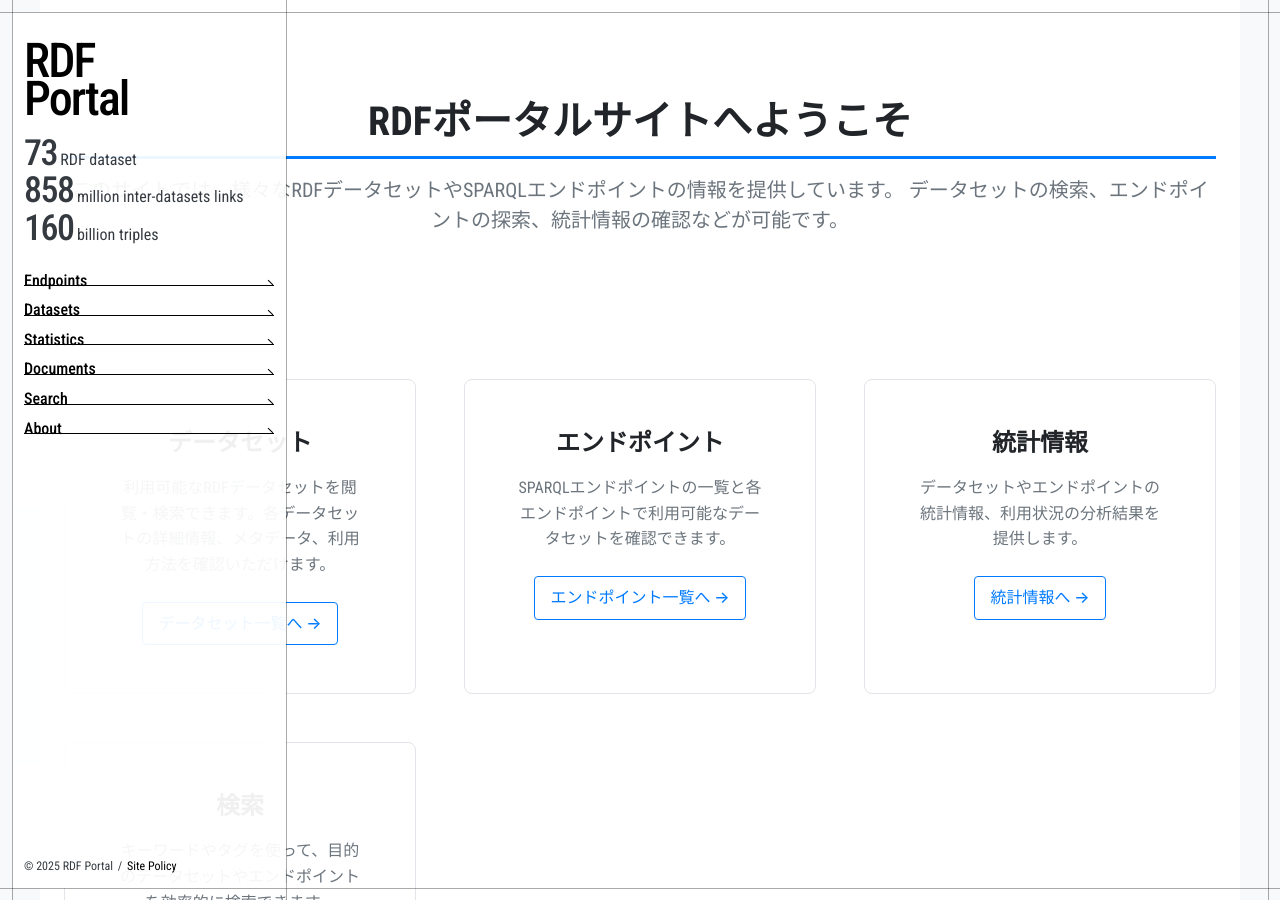
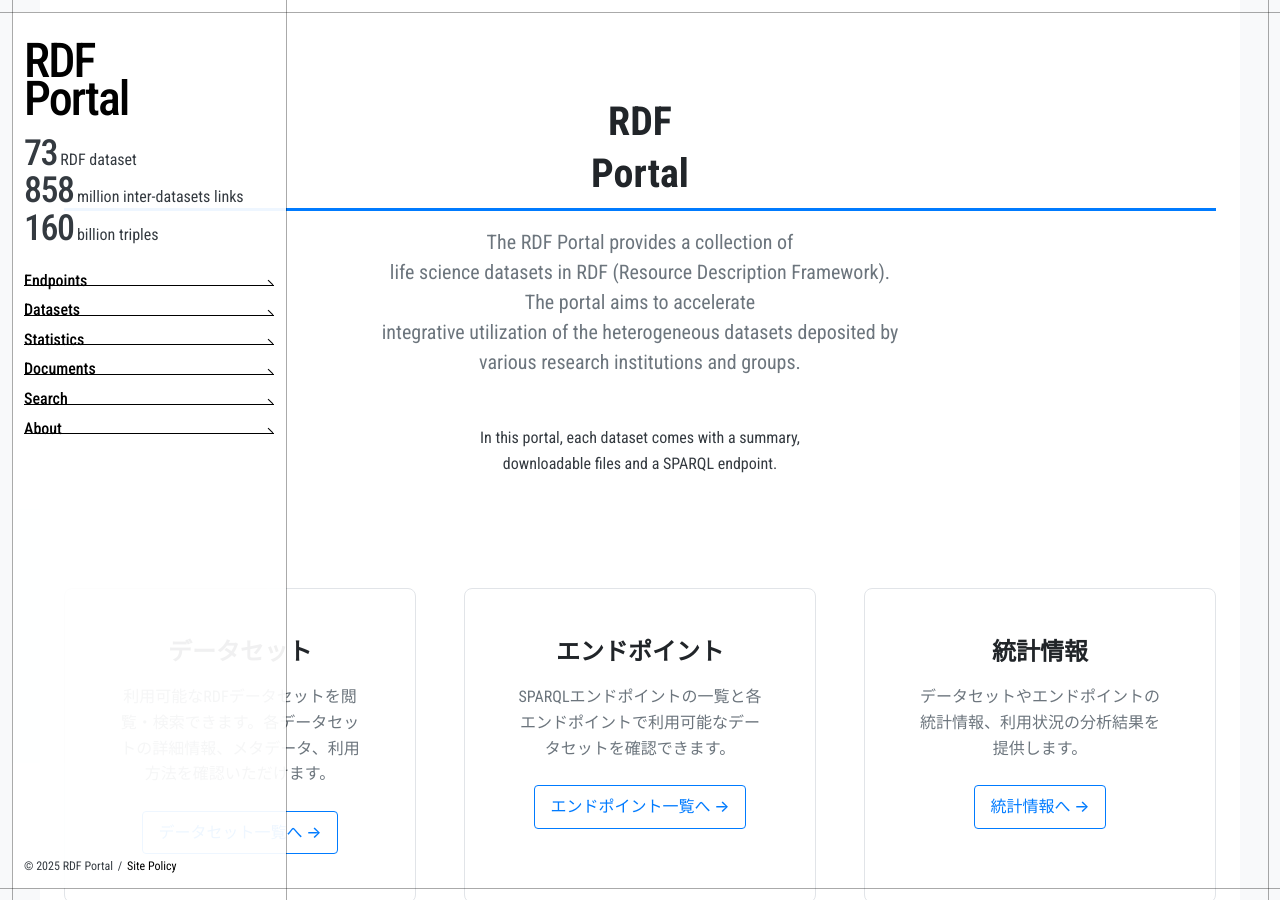
Before and after one commit to PENQEinc/rdf-portal-v2.github.io, a Jekyll site: the page built from index.md, in a window 1280 px wide and 900 px high. Built offline with Jekyll 4.4.1, drawn with Linux system fonts in a browser that asks for light colours; some of the changed text lies outside the part shown.

Commit message:
feat: Stage 1 - Implement dataset tiles background with RSCSS convention
- Add #TopTilingBackground project component with PascalCase ID
- Extract .dataset-tile as separate component in /object/component/
- Use RSCSS > selector for direct child elements
- Update JavaScript to TopTilingBackgroundController class
- Static tile generation with 20 sample datasets
- Floating animation with random positioning
- Responsive design for mobile devices

RSCSS compliance:
- Project: #TopTilingBackground (PascalCase ID)
- Component: .dataset-tile (hyphen-separated)
- Nested selectors use > for direct children

```diff
--- a/_layouts/default.html
+++ b/_layouts/default.html
@@ -64,6 +64,11 @@
       }
     });
   </script>
+
+  <!-- トップページ専用のJavaScript -->
+  {% if page.title == 'Top' %}
+  <script src="{{ '/assets/js/top-page-tiles.js' | relative_url }}"></script>
+  {% endif %}
 </body>
 
 </html>
--- /dev/null
+++ b/_sass/object/project/_TopTilingBackground.sass
@@ -0,0 +1,34 @@
+// ============================================================================
+// Top Page Tiling Background - Project Component
+// ============================================================================
+
+#TopTilingBackground
+  position: relative
+  min-height: 100vh
+  overflow: hidden
+
+  > .dataset-tiles
+    position: absolute
+    top: 0
+    left: 0
+    width: 100%
+    height: 100%
+    pointer-events: none
+    z-index: 1
+    opacity: 0.1
+
+  > .content
+    position: relative
+    z-index: 2
+    background: rgba(255, 255, 255, 0.95)
+    min-height: 100vh
+    backdrop-filter: blur(2px)
+
+// レスポンシブ対応
+@media (max-width: 768px)
+  #TopTilingBackground
+    > .content
+      background: rgba(255, 255, 255, 0.98)
+
+    > .dataset-tiles
+      opacity: 0.05
--- a/assets/css/main.sass
+++ b/assets/css/main.sass
@@ -20,12 +20,14 @@
 @import 'object/component/card'
 @import 'object/component/global-navigation'
 @import 'object/component/btn'
+@import 'object/component/dataset-tile'
 
 // Object - Project
 @import 'object/project/hero'
 @import 'object/project/feature'
 @import 'object/project/state'
 @import 'object/project/endpoint'
+@import 'object/project/TopTilingBackground'
 
 // Object - Utility
 @import 'object/utility/spacing'
--- /dev/null
+++ b/assets/js/top-page-tiles.js
@@ -0,0 +1,78 @@
+/**
+ * Top page dataset tiles background implementation
+ * Stage 1: Basic static tiles layout
+ * RSCSS Convention: Project component with PascalCase ID
+ */
+
+class TopTilingBackgroundController {
+  constructor() {
+    this.container = document.querySelector('#TopTilingBackground .dataset-tiles');
+    this.tileCount = 20; // 初期段階では固定数
+
+    if (this.container) {
+      this.init();
+    }
+  }
+
+  init() {
+    this.createStaticTiles();
+  }
+
+  createStaticTiles() {
+    // Stage 1: 固定のサンプルデータでタイルを生成
+    const sampleTiles = [
+      { title: 'UniProt', description: 'Protein sequence and annotation data' },
+      { title: 'ChEMBL', description: 'Bioactive drug-like small molecules' },
+      { title: 'PubChem', description: 'Chemical substances and compounds' },
+      { title: 'KEGG', description: 'Biological pathways and systems' },
+      { title: 'GO Terms', description: 'Gene Ontology annotations' },
+      { title: 'Reactome', description: 'Biological pathway knowledge' },
+      { title: 'DrugBank', description: 'Drug and drug target database' },
+      { title: 'OMIM', description: 'Human genes and genetic disorders' },
+      { title: 'DisGeNET', description: 'Genes and diseases associations' },
+      { title: 'STRING', description: 'Protein-protein interactions' },
+      { title: 'PDB', description: '3D structures of proteins' },
+      { title: 'Ensembl', description: 'Genome annotation and analysis' },
+      { title: 'HGNC', description: 'Human gene nomenclature' },
+      { title: 'RefSeq', description: 'Reference sequence database' },
+      { title: 'ClinVar', description: 'Clinical significance of variants' },
+      { title: 'PharmGKB', description: 'Pharmacogenomics knowledge' },
+      { title: 'MONDO', description: 'Disease ontology' },
+      { title: 'ChEBI', description: 'Chemical entities of biological interest' },
+      { title: 'NCBI Gene', description: 'Gene-specific information' },
+      { title: 'OrthoDB', description: 'Orthologous genes across species' }
+    ];
+
+    for (let i = 0; i < this.tileCount; i++) {
+      const tileData = sampleTiles[i % sampleTiles.length];
+      const tile = this.createTile(tileData, i);
+      this.container.appendChild(tile);
+    }
+  }
+
+  createTile(data, index) {
+    const tile = document.createElement('div');
+    tile.className = 'dataset-tile';
+
+    // ランダムな位置に配置
+    const x = Math.random() * (window.innerWidth - 120);
+    const y = Math.random() * (window.innerHeight - 80);
+    const delay = Math.random() * 15; // アニメーション遅延
+
+    tile.style.left = `${x}px`;
+    tile.style.top = `${y}px`;
+    tile.style.animationDelay = `${delay}s`;
+
+    tile.innerHTML = `
+      <div class="title">${data.title}</div>
+      <div class="description">${data.description}</div>
+    `;
+
+    return tile;
+  }
+}
+
+// DOM読み込み完了後に初期化
+document.addEventListener('DOMContentLoaded', () => {
+  new TopTilingBackgroundController();
+});
--- a/index.md
+++ b/index.md
@@ -4,36 +4,53 @@ title: Top
 description: RDFポータルサイトへようこそ。データセットやエンドポイント情報を探索できます。
 ---
 
-<div class="p-hero">
-  <h1 class="p-hero__title">RDFポータルサイトへようこそ</h1>
-  <p class="p-hero__description">
-    このサイトでは、様々なRDFデータセットやSPARQLエンドポイントの情報を提供しています。
-    データセットの検索、エンドポイントの探索、統計情報の確認などが可能です。
-  </p>
-</div>
-
-<div class="p-feature__grid">
-  <div class="p-feature__card">
-    <h3 class="p-feature__title"><a href="{{ '/datasets/' | relative_url }}">データセット</a></h3>
-    <p class="p-feature__description">利用可能なRDFデータセットを閲覧・検索できます。各データセットの詳細情報、メタデータ、利用方法を確認いただけます。</p>
-    <a href="{{ '/datasets/' | relative_url }}" class="p-feature__link">データセット一覧へ →</a>
+<div id="TopTilingBackground">
+  <!-- 背景データセットタイル -->
+  <div class="dataset-tiles">
+    <!-- JavaScriptで動的に生成 -->
   </div>
 
-  <div class="p-feature__card">
-    <h3 class="p-feature__title"><a href="{{ '/endpoints/' | relative_url }}">エンドポイント</a></h3>
-    <p class="p-feature__description">SPARQLエンドポイントの一覧と各エンドポイントで利用可能なデータセットを確認できます。</p>
-    <a href="{{ '/endpoints/' | relative_url }}" class="p-feature__link">エンドポイント一覧へ →</a>
-  </div>
+  <!-- メインコンテンツ -->
+  <div class="content">
+    <div class="p-hero p-hero--top">
+      <h1 class="p-hero__title">RDF<br>Portal</h1>
+      <p class="p-hero__description">
+        The RDF Portal provides a collection of<br>
+        life science datasets in RDF (Resource Description Framework).<br>
+        The portal aims to accelerate<br>
+        integrative utilization of the heterogeneous datasets deposited by<br>
+        various research institutions and groups.
+      </p>
+      <p class="p-hero__subdescription">
+        In this portal, each dataset comes with a summary,<br>
+        downloadable files and a SPARQL endpoint.
+      </p>
+    </div>
 
-  <div class="p-feature__card">
-    <h3 class="p-feature__title"><a href="{{ '/statistics/' | relative_url }}">統計情報</a></h3>
-    <p class="p-feature__description">データセットやエンドポイントの統計情報、利用状況の分析結果を提供します。</p>
-    <a href="{{ '/statistics/' | relative_url }}" class="p-feature__link">統計情報へ →</a>
-  </div>
+    <div class="p-feature__grid">
+      <div class="p-feature__card">
+        <h3 class="p-feature__title"><a href="{{ '/datasets/' | relative_url }}">データセット</a></h3>
+        <p class="p-feature__description">利用可能なRDFデータセットを閲覧・検索できます。各データセットの詳細情報、メタデータ、利用方法を確認いただけます。</p>
+        <a href="{{ '/datasets/' | relative_url }}" class="p-feature__link">データセット一覧へ →</a>
+      </div>
 
-  <div class="p-feature__card">
-    <h3 class="p-feature__title"><a href="{{ '/search/' | relative_url }}">検索</a></h3>
-    <p class="p-feature__description">キーワードやタグを使って、目的のデータセットやエンドポイントを効率的に検索できます。</p>
-    <a href="{{ '/search/' | relative_url }}" class="p-feature__link">検索ページへ →</a>
+      <div class="p-feature__card">
+        <h3 class="p-feature__title"><a href="{{ '/endpoints/' | relative_url }}">エンドポイント</a></h3>
+        <p class="p-feature__description">SPARQLエンドポイントの一覧と各エンドポイントで利用可能なデータセットを確認できます。</p>
+        <a href="{{ '/endpoints/' | relative_url }}" class="p-feature__link">エンドポイント一覧へ →</a>
+      </div>
+
+      <div class="p-feature__card">
+        <h3 class="p-feature__title"><a href="{{ '/statistics/' | relative_url }}">統計情報</a></h3>
+        <p class="p-feature__description">データセットやエンドポイントの統計情報、利用状況の分析結果を提供します。</p>
+        <a href="{{ '/statistics/' | relative_url }}" class="p-feature__link">統計情報へ →</a>
+      </div>
+
+      <div class="p-feature__card">
+        <h3 class="p-feature__title"><a href="{{ '/search/' | relative_url }}">検索</a></h3>
+        <p class="p-feature__description">キーワードやタグを使って、目的のデータセットやエンドポイントを効率的に検索できます。</p>
+        <a href="{{ '/search/' | relative_url }}" class="p-feature__link">検索ページへ →</a>
+      </div>
+    </div>
   </div>
 </div>
```
Also changed, not shown: _sass/object/component/_dataset-tile.sass (added).
